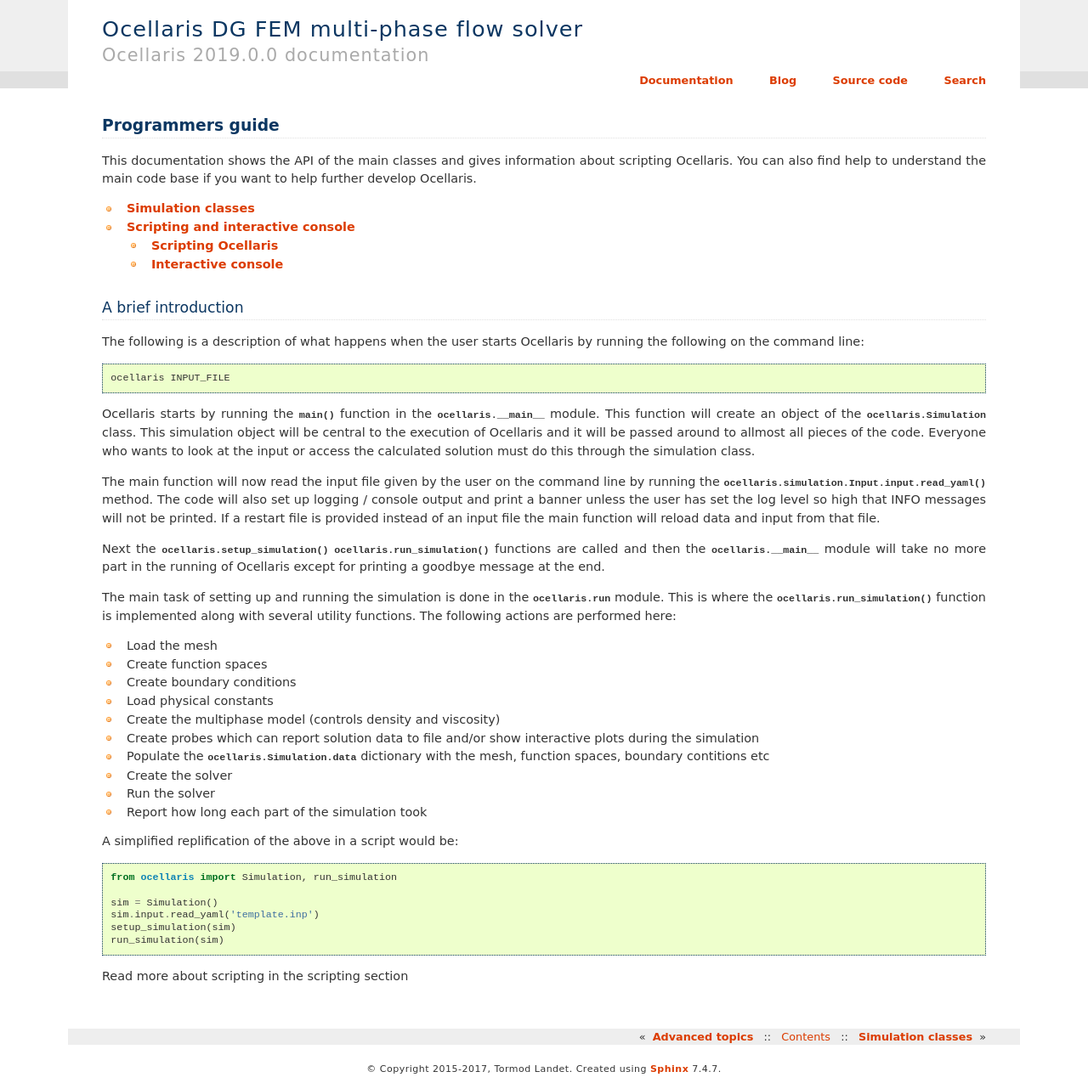
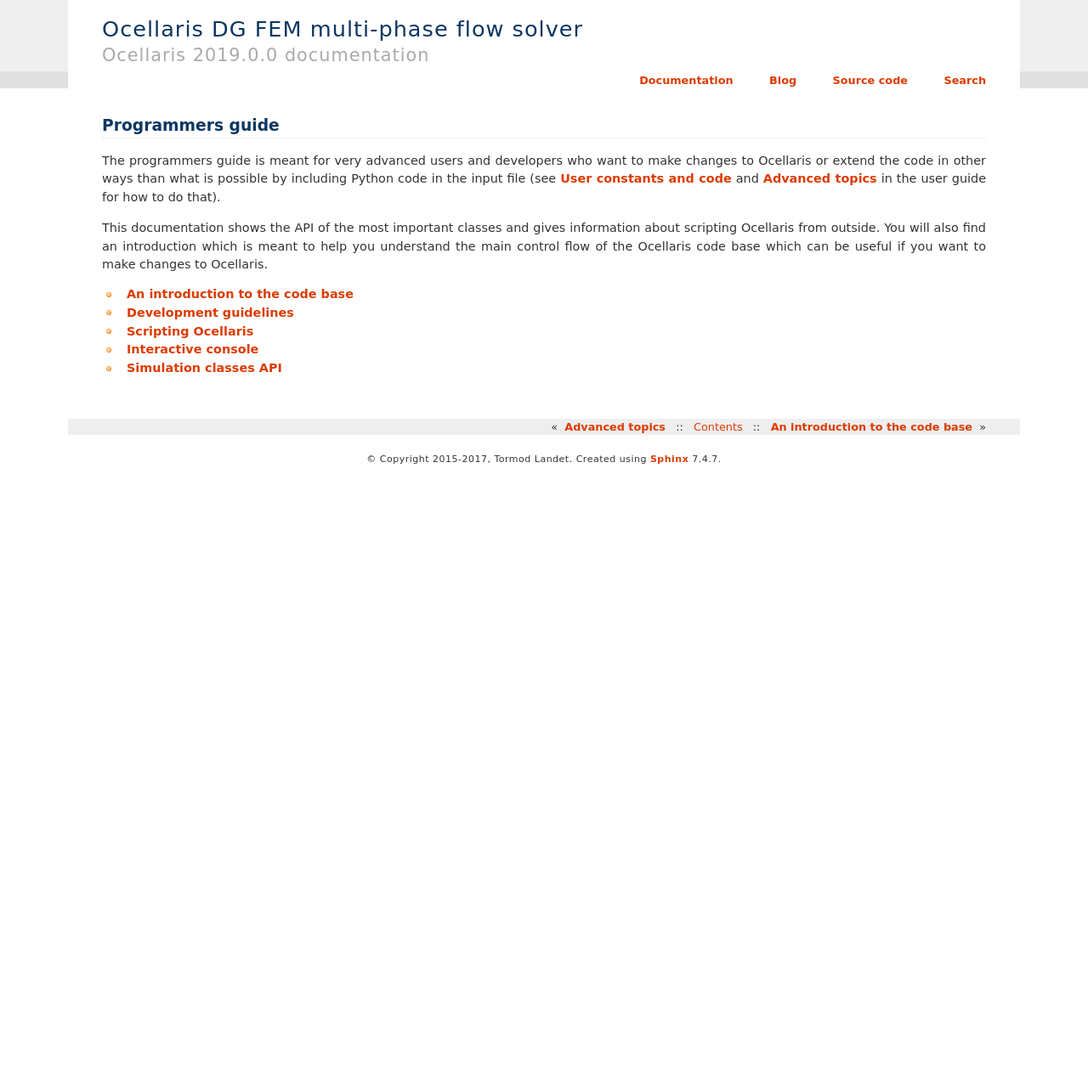
Before and after one commit to TormodLandet/Ocellaris, a Sphinx documentation site: the page built from documentation/programmers_guide/programmers_guide.rst, in a window 1280 px wide. Shown: the whole page at 85% size. Built offline with Sphinx 7.4.7, drawn with Linux system fonts in a browser that asks for light colours; after the commit the page ends 900 px from its top, so only the background shows below that.

Commit message:
Improve programmers guide

```diff
--- a/documentation/programmers_guide/programmers_guide.rst
+++ b/documentation/programmers_guide/programmers_guide.rst
@@ -1,69 +1,23 @@
+.. _programmers-guide:
+
 Programmers guide
 =================
 
-This documentation shows the API of the main classes and gives information
-about scripting Ocellaris. You can also find help to understand the main
-code base if you want to help further develop Ocellaris.
+The programmers guide is meant for very advanced users and developers who want
+to make changes to Ocellaris or extend the code in other ways than what is
+possible by including Python code in the input file (see :ref:`inp_user_code`
+and :ref:`user_guide_advanced_topics` in the user guide for how to do that).
+
+This documentation shows the API of the most important classes and gives
+information about scripting Ocellaris from outside. You will also find an
+introduction which is meant to help you understand the main control flow of the
+Ocellaris code base which can be useful if you want to make changes to
+Ocellaris.
 
 .. toctree::
 
-    simulation
-    scripting_and_interactive_console
-
-A brief introduction
---------------------
-
-The following is a description of what happens when the user starts Ocellaris
-by running the following on the command line::
-
-    ocellaris INPUT_FILE
-
-Ocellaris starts by running the :func:`main()` function in the
-:mod:`ocellaris.__main__` module. This function will create an object of the
-:class:`ocellaris.Simulation` class. This simulation object will be central to
-the execution of Ocellaris and it will be passed around to allmost all pieces
-of the code. Everyone who wants to look at the input or access the calculated
-solution must do this through the simulation class.
-
-The main function will now read the input file given by the user on the command
-line by running the :meth:`ocellaris.simulation.Input.input.read_yaml` method.
-The code will also set up logging / console output and print a banner unless
-the user has set the log level so high that INFO messages will not be printed.
-If a restart file is provided instead of an input file the main function will
-reload data and input from that file.
-
-Next the :func:`ocellaris.setup_simulation` :func:`ocellaris.run_simulation`
-functions are called and then the :mod:`ocellaris.__main__` module will take no
-more part in the running of Ocellaris except for printing a goodbye message at
-the end.
-
-The main task of setting up and running the simulation is done in the
-:mod:`ocellaris.run` module. This is where the :func:`ocellaris.run_simulation`
-function is implemented along with several utility functions. The following
-actions are performed here:
-
-- Load the mesh
-- Create function spaces
-- Create boundary conditions
-- Load physical constants
-- Create the multiphase model (controls density and viscosity)
-- Create probes which can report solution data to file and/or show interactive
-  plots during the simulation
-- Populate the :attr:`ocellaris.Simulation.data` dictionary with the mesh,
-  function spaces, boundary contitions etc
-- Create the solver
-- Run the solver
-- Report how long each part of the simulation took
-
-A simplified replification of the above in a script would be:
-
-.. code-block:: python
-
-    from ocellaris import Simulation, run_simulation
-
-    sim = Simulation()
-    sim.input.read_yaml('template.inp')
-    setup_simulation(sim)
-    run_simulation(sim)
-
-Read more about scripting in the scripting section
+    intro
+    guidelines
+    scripting
+    interactive_console
+    simulation_api
--- a/documentation/programmers_guide/simulation.rst
+++ b/documentation/programmers_guide/simulation_api.rst
@@ -1,7 +1,7 @@
-.. _sec-simulation:
+.. _simulation-api:
 
-Simulation classes
-==================
+Simulation classes API
+======================
 
 The simulation classes holds the simulation data (velocity, pressure, function
 spaces, mesh etc) and is also responsible for most utility functionality such
--- a/documentation/user_guide/advanced_topics.rst
+++ b/documentation/user_guide/advanced_topics.rst
@@ -1,3 +1,5 @@
+.. _user_guide_advanced_topics:
+
 Advanced topics
 ===============
 
--- a/documentation/user_guide/user_guide.rst
+++ b/documentation/user_guide/user_guide.rst
@@ -1,3 +1,5 @@
+.. _user_guide:
+
 User guide
 ==========
 
```
Also changed, not shown: documentation/programmers_guide/guidelines.rst (added, +21 -0 lines), documentation/programmers_guide/interactive_console.rst (added, +29 -0 lines), documentation/programmers_guide/intro.rst (added, +59 -0 lines), documentation/programmers_guide/scripting.rst (renamed from documentation/programmers_guide/scripting_and_interactive_console.rst, +6 -33 lines).
